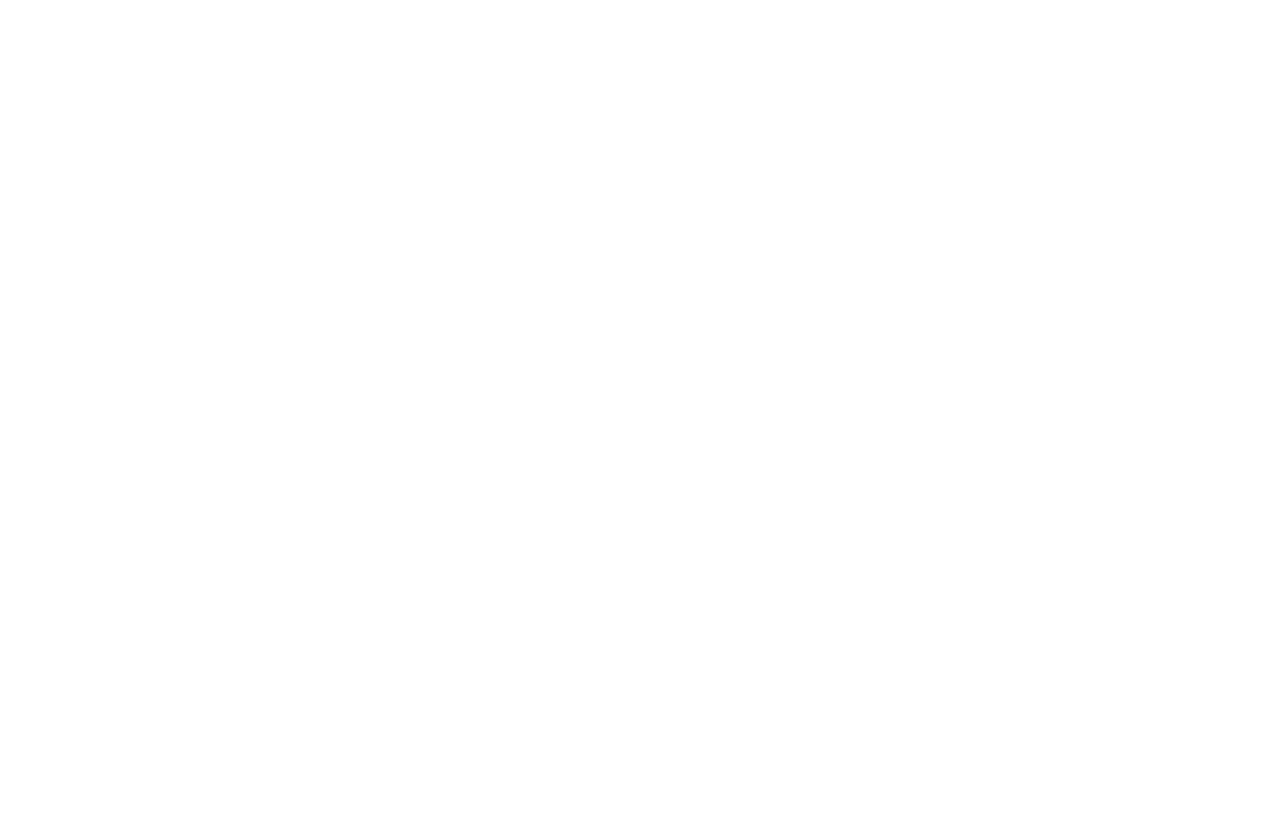
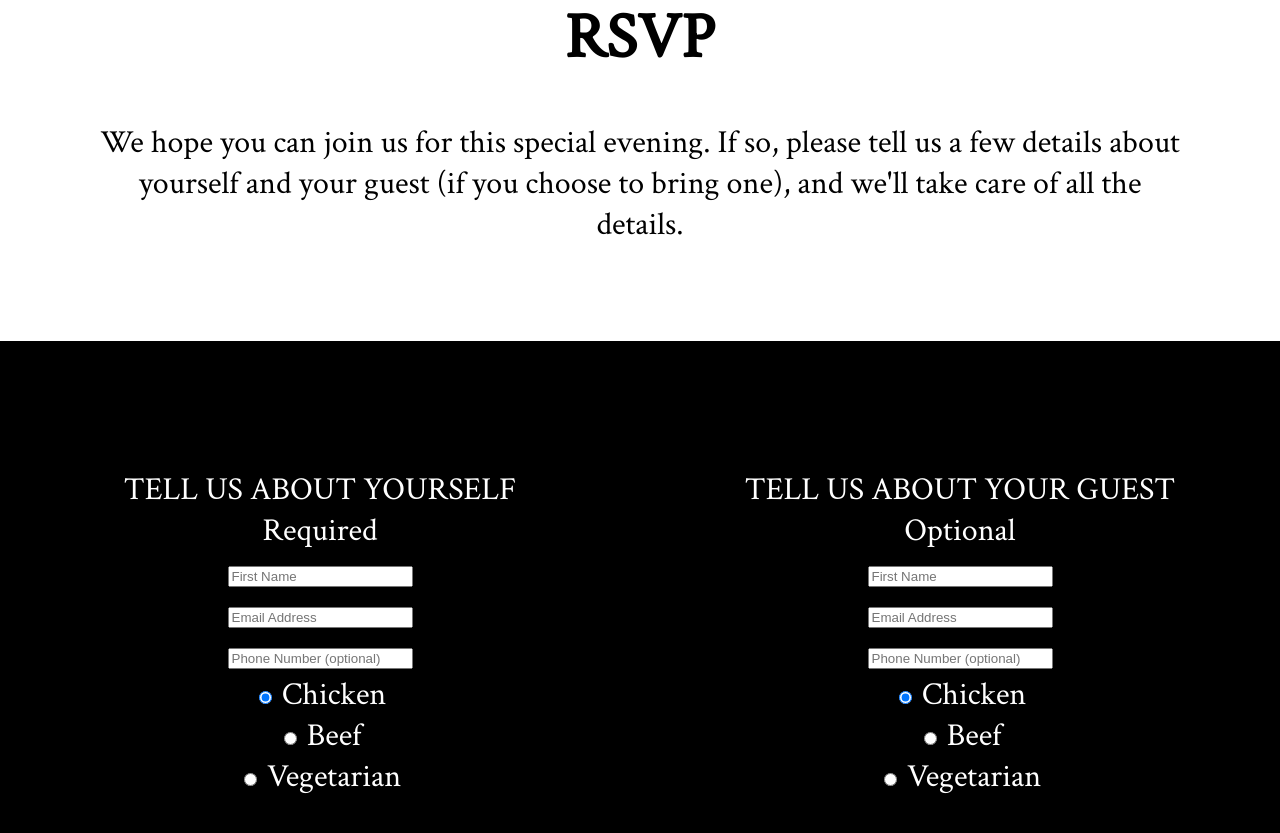
Before and after one commit to jonathanjwatson/stork-ball, a React (Create React App) app in the folder client/: page / in a window 1280 px wide. Shown: the part 4740-5573 px from the top of the page. Before the commit the page ends 4544 px from the top, so only its background shows below. Built offline with nearby package versions, Linux system fonts and the light colour scheme.

Commit message:
Good start on Pod Seven forms

```diff
--- a/client/src/App.js
+++ b/client/src/App.js
@@ -6,6 +6,7 @@
 import PodFour from './components/PodFour';
 import PodFive from './components/PodFive';
 import PodSix from './components/PodSix';
+import PodSeven from './components/PodSeven';
 
 
 class App extends Component {
@@ -18,6 +19,7 @@
         <PodFour />
         <PodFive />
         <PodSix />
+        <PodSeven />
       </div>
     );
   }
--- /dev/null
+++ b/client/src/components/PodSeven.jsx
@@ -0,0 +1,62 @@
+import React, { Component } from 'react';
+
+
+
+class PodSeven extends Component {
+    render() {
+        return (
+
+<div>
+	<div className="pod-seven-splash-image">
+		<div className="text-area-three">
+			<h1>RSVP</h1>
+			<p>We hope you can join us for this special evening. If so, please tell us a few details about yourself and your guest (if you choose to bring one), and we'll take care of all the details.</p>
+		</div>
+		<div className="RSVP">
+
+			<div className="RSVP-One">
+				<span>TELL US ABOUT YOURSELF</span>
+				<br />
+				<span>Required</span>
+				<form action="">
+					<input type="text" placeholder="First Name"  />
+					<br />
+					<input type="email" placeholder="Email Address"  />
+					<br />
+					<input type="phone" placeholder="Phone Number (optional)" />
+					<br />
+					<input type="radio" name="meal" value="chicken" checked /> Chicken
+					<br />
+					<input type="radio" name="meal" value="beef"  /> Beef
+					<br />
+					<input type="radio" name="meal" value="vegetarian"  /> Vegetarian
+					<br />
+                </form>
+			</div>
+			<div className="RSVP-Two">
+				<span>TELL US ABOUT YOUR GUEST</span>
+				<br />
+				<span>Optional</span>
+                <form action="">
+					<input type="text" placeholder="First Name" />
+					<br />
+					<input type="email" placeholder="Email Address" />
+					<br />
+					<input type="phone" placeholder="Phone Number (optional)" />
+					<br />
+					<input type="radio" name="meal" value="chicken" checked /> Chicken
+					<br />
+					<input type="radio" name="meal" value="beef"  /> Beef
+					<br />
+					<input type="radio" name="meal" value="vegetarian"  /> Vegetarian
+					<br />
+                </form>
+			</div>
+		</div>
+	</div>
+</div>
+        );
+    }
+}
+
+export default PodSeven;
--- a/client/src/index.css
+++ b/client/src/index.css
@@ -173,3 +173,32 @@
   top:-4rem;
   left:46%;
 }
+
+.pod-seven-splash-image{
+  background-color: white;
+  background-position: center;
+  background-size: cover;
+  height: 110vh;
+  font-size: 2rem;
+  color: black;
+  font-family: 'Crimson Text';
+  justify-content: center;
+  align-items: center;
+  position:relative;
+  padding-top:3em;
+}
+
+.RSVP{
+  background-color: black;
+  color: white;
+  display:flex;
+  flex-wrap:wrap;
+  padding-top:4em;
+  padding-bottom:4em;
+}
+.RSVP-One{
+  width:50%
+}
+.RSVP-Two{
+  width:50%
+}
```
